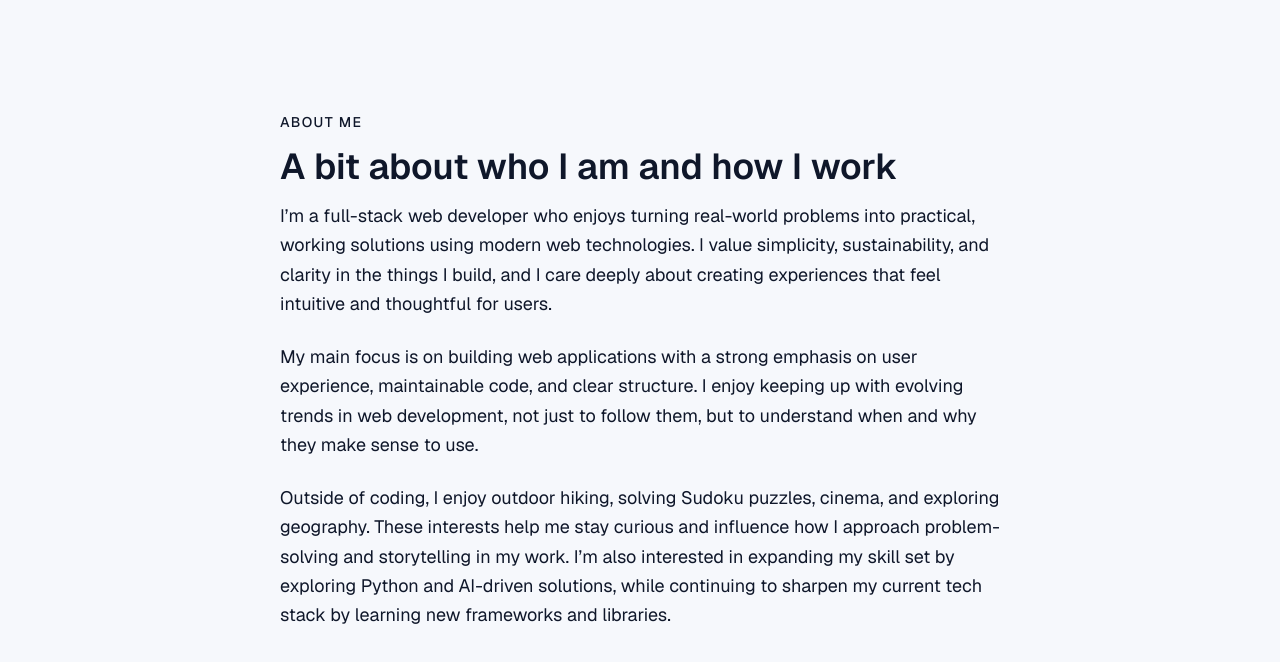
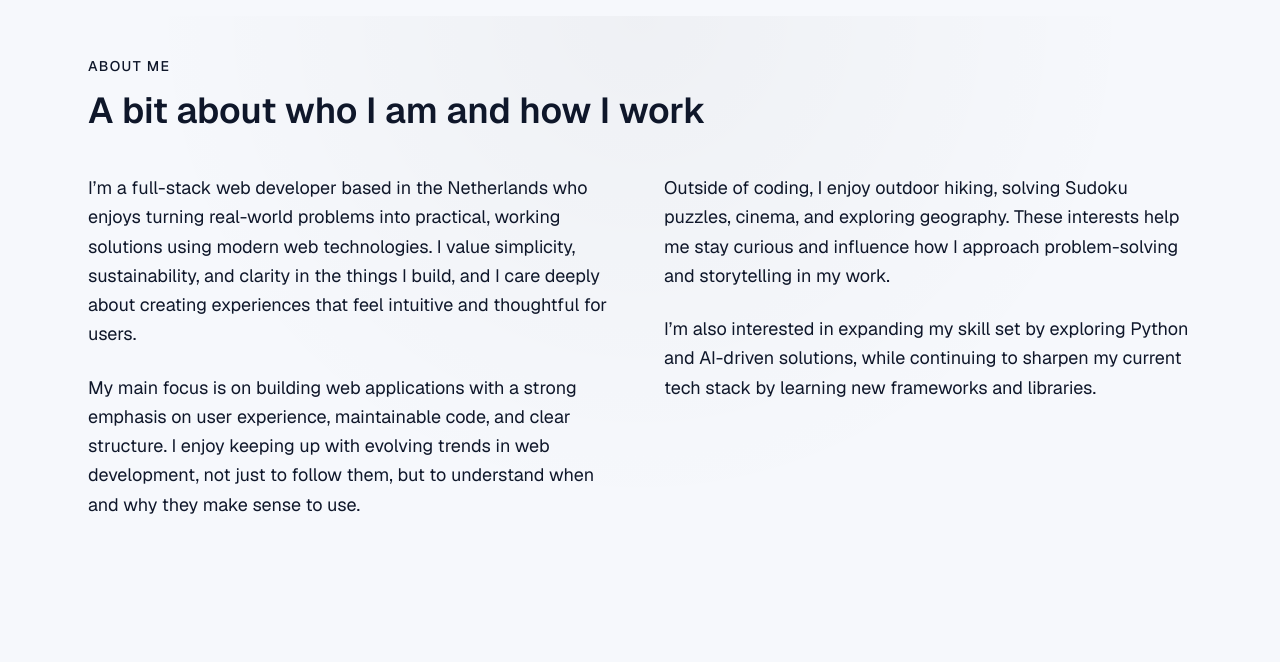
Before and after one commit to sertanrdn/portfolio, a Next.js app: page / in a window 1280 px wide. Shown: the part 784-1446 px from the top of the page. After the commit the page ends 1343 px from the top, so only its background shows below. Built offline with nearby package versions, Linux system fonts and the light colour scheme.

Commit message:
Turned content into column layout

```diff
--- a/src/components/About.tsx
+++ b/src/components/About.tsx
@@ -1,23 +1,29 @@
 export default function About() {
     return (
-        <section id="about" className="scroll-mt-24 py-24">
-            <div className="mx-auto max-w-3xl px-6">
+        <section id="about" className="relative scroll-mt-24 py-10">
+            {/* Subtle background layer */}
+            <div
+                aria-hidden
+                className="absolute inset-0 -z-10 bg-[radial-gradient(circle_at_top,rgba(0,0,0,0.03),transparent_60%)]"
+            />
+            <div className="mx-auto max-w-6xl px-6">
                 {/* Section label */}
                 <p className="mb-3 text-sm font-medium tracking-widest text-muted uppercase">
                     About Me
                 </p>
                 {/* Heading */}
-                <h2 className="mb-3 text-3xl font-semibold leading-tight md:text-4xl">
+                <h2 className="mb-10 max-w-2xl text-3xl font-semibold leading-tight md:text-4xl">
                     A bit about who I am and how I work
                 </h2>
-                {/* Content */}
+                <div className="grid gap-12 md:grid-cols-2">
+                    {/* Column 1 */}
                     <div className="space-y-6 text-base leading-relaxed text-muted md:text-lg">
                         <p>
-                        I’m a full-stack web developer who enjoys turning real-world problems
-                        into practical, working solutions using modern web technologies. I
-                        value simplicity, sustainability, and clarity in the things I build,
-                        and I care deeply about creating experiences that feel intuitive and
-                        thoughtful for users.
+                            I’m a full-stack web developer based in the Netherlands who enjoys
+                            turning real-world problems into practical, working solutions using
+                            modern web technologies. I value simplicity, sustainability, and clarity
+                            in the things I build, and I care deeply about creating experiences that
+                            feel intuitive and thoughtful for users.
                         </p>
                         <p>
                             My main focus is on building web applications with a strong emphasis
@@ -25,17 +31,23 @@ export default function About() {
                             keeping up with evolving trends in web development, not just to
                             follow them, but to understand when and why they make sense to use.
                         </p>
+                    </div>
+                    {/* Column 2 */}
+                    <div className="space-y-6 text-base leading-relaxed text-muted md:text-lg">
                         <p>
                             Outside of coding, I enjoy outdoor hiking, solving Sudoku puzzles,
                             cinema, and exploring geography. These interests help me stay
                             curious and influence how I approach problem-solving and
-                        storytelling in my work. I’m also interested in expanding my skill
-                        set by exploring Python and AI-driven solutions, while continuing to
-                        sharpen my current tech stack by learning new frameworks and
-                        libraries.
+                            storytelling in my work.
+                        </p>
+                        <p>
+                            I’m also interested in expanding my skill set by exploring Python
+                            and AI-driven solutions, while continuing to sharpen my current
+                            tech stack by learning new frameworks and libraries.
                         </p>
                     </div>
                 </div>
+            </div>
         </section>
-    )
+    );
 }
```
Lines whose indentation alone changed are shown as unchanged.
